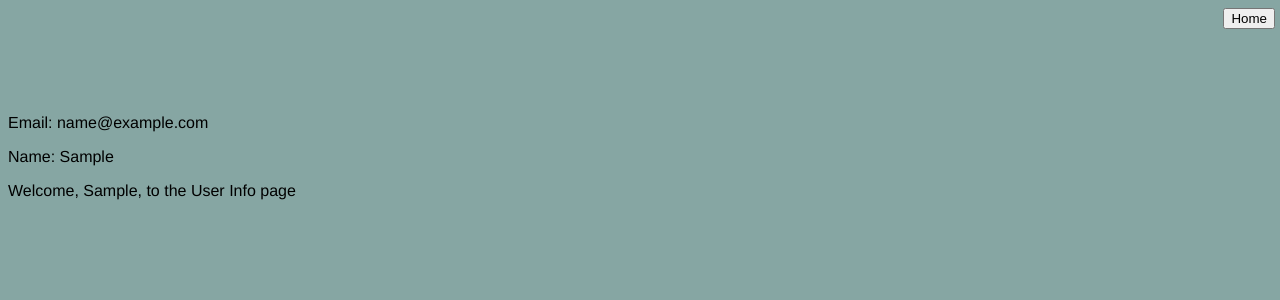
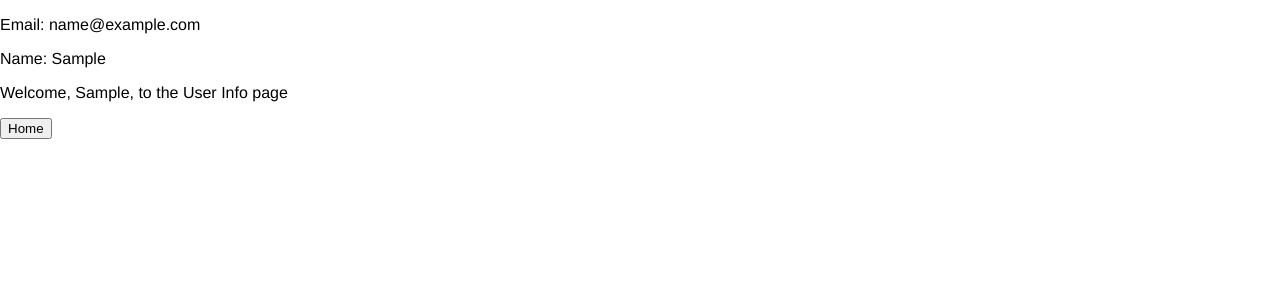
Before and after one commit to Granocn/EE368Project, a Flask app: template templates/userInfo.html in a window 1280 px wide. Shown: the top 300 px of the page. Run offline with Flask 3, Linux system fonts and the light colour scheme; the template is opened without the code that fills it: most values are stand-ins (such as "Sample title", 1, 10 or a date in 2020).

Commit message:
Update style.css

```diff
--- a/static/style.css
+++ b/static/style.css
@@ -1,39 +1,80 @@
-body
-{
+/* Global body styling */
+html, body {
+    height: 100%; /* Full height of the viewport */
+    margin: 0; /* Remove default margin */
+    display: flex; /* Use flexbox for layout */
+    flex-direction: column; /* Stack elements vertically */
     font-family: "Helvetica Neue", Helvetica, Arial, sans-serif;
-    background-color: #86A6A3;
-    color: #000000;
-}
-#element1
-{
-    display: inline-block;
-    vertical-align: top;
-    margin-top: 90px;
-    alignment: left;
-    width: 25%;
+    background-color: white;
+    color: #000;
 }
 
-#element2
-{
-    display: inline-block;
-    vertical-align: top;
-    margin-top: 0px;
-    horiz-align: right;
-    width: auto;
-    position: fixed;
-    right: 0;
-    margin-right: 5px;
+/* Fix for Content Overlap */
+.content {
+    position: relative; /* Ensure stacking is correct */
+    z-index: 1; /* Keep it below the navbar */
+    flex: 1; /* Ensure flexible content space */
+    display: flex;
+    justify-content: center;
+    align-items: center;
+    flex-direction: column;
+    margin-top: -150px; /* Keeps the card higher but below the navbar */
 }
 
-#element3
-{
-    display: inline-block;
-    vertical-align: top;
-    margin-top: 90px;
-    alignment: left;
-    /*width: 25%;*/
+
+/* Outer card adjustments */
+.outer-card {
+    max-width: 700px; /* Larger max width for a bigger card */
+    background-color: #f44336; /* Red background for depth and contrast */
+    padding: 30px; /* Increase padding for more spacing */
+    border-radius: 8px; /* Rounded corners for a modern look */
+    box-shadow: 0px 6px 12px rgba(0, 0, 0, 0.3); /* More pronounced shadow for depth */
 }
-#element4
-{
-    color: red;
+
+/* Fix for Navbar */
+.navbar {
+    position: relative; /* Ensure it positions correctly */
+    z-index: 10; /* Bring navbar above any overlapping elements */
+    background-color: #f44336; /* Existing background color */
+    padding: 10px 20px;
+    display: flex;
+    justify-content: space-between;
+    align-items: center;
 }
+
+.navbar a {
+    text-decoration: none;
+    color: white;
+    font-size: 20px;
+    font-weight: bold;
+}
+
+.logout-btn {
+    background: none;
+    border: none;
+    color: white;
+    font-size: 18px;
+    cursor: pointer;
+}
+
+.logout-btn:hover {
+    text-decoration: underline;
+}
+
+/* Footer styling (Sticky Footer) */
+footer {
+    background-color: #f1f1f1;
+    padding: 16px;
+    text-align: center;
+    opacity: 0.85;
+    width: 100%; /* Ensure footer spans full width */
+    margin-top: auto; /* Push the footer to the bottom of the screen or page */
+}
+
+/* Custom styling for the login form container */
+.login-form {
+    max-width: 400px;
+    margin: auto;
+    padding-bottom: 10px; /* Ensure spacing at bottom of the form */
+    padding-top: 10px; /* Optional: Add padding at the top for symmetry */
+}
```
